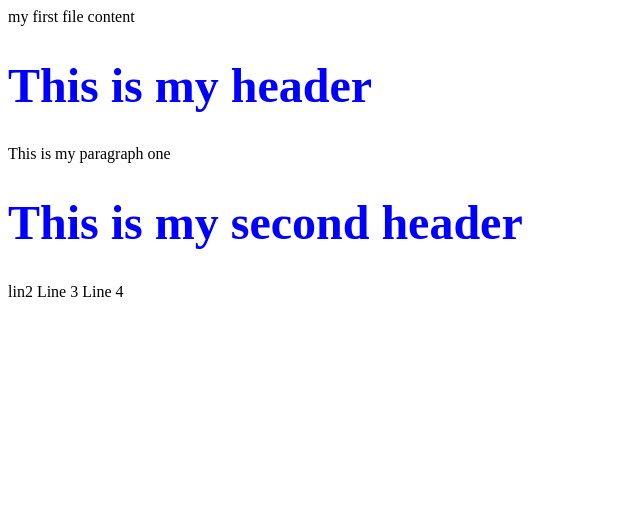
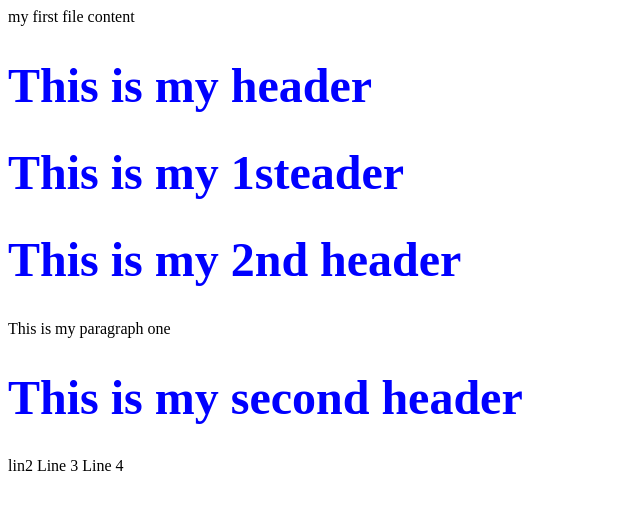
Before and after one commit to sravvani-sr/SSHRemoteRepo, a plain HTML site: page index.html in a window 1280 px wide. Shown: the whole page, without its empty margins (0-640 px from the left). Drawn offline with Linux system fonts and the light colour scheme.

Commit message:
added Header 2nd and 1st

```diff
--- a/index.html
+++ b/index.html
@@ -10,6 +10,8 @@ my first file content
   </HEAD>
   <Body>
     <H1> This is my header</H1>
+    <H1> This is my 1steader</H1>
+    <H1> This is my 2nd header</H1>
     <P1> This is my paragraph one </P1>
     <H1> This is my second header </H1>
   </Body>
```
